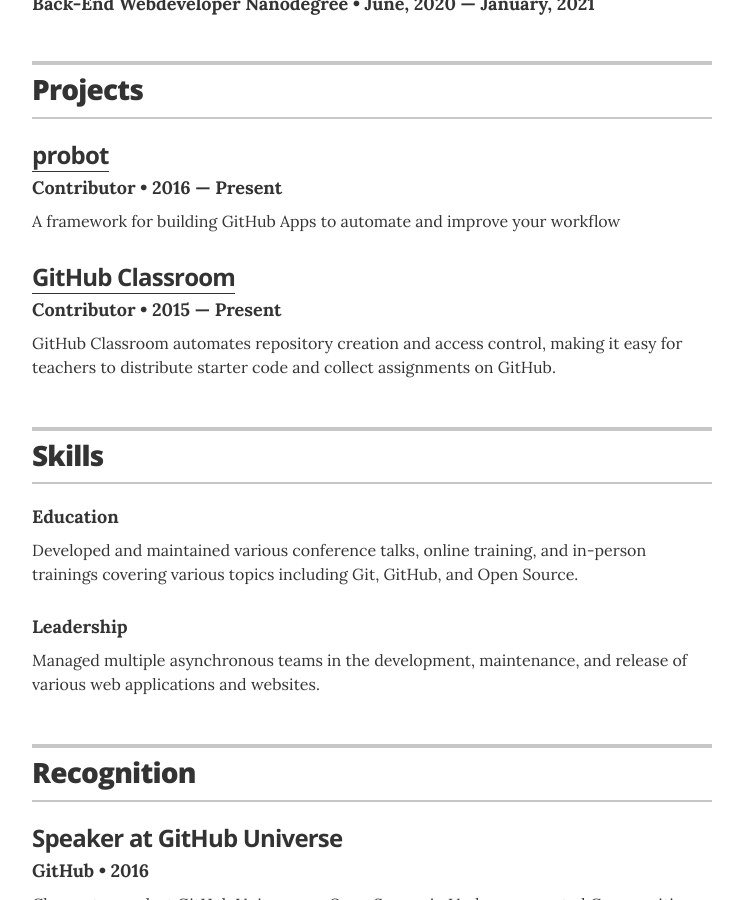
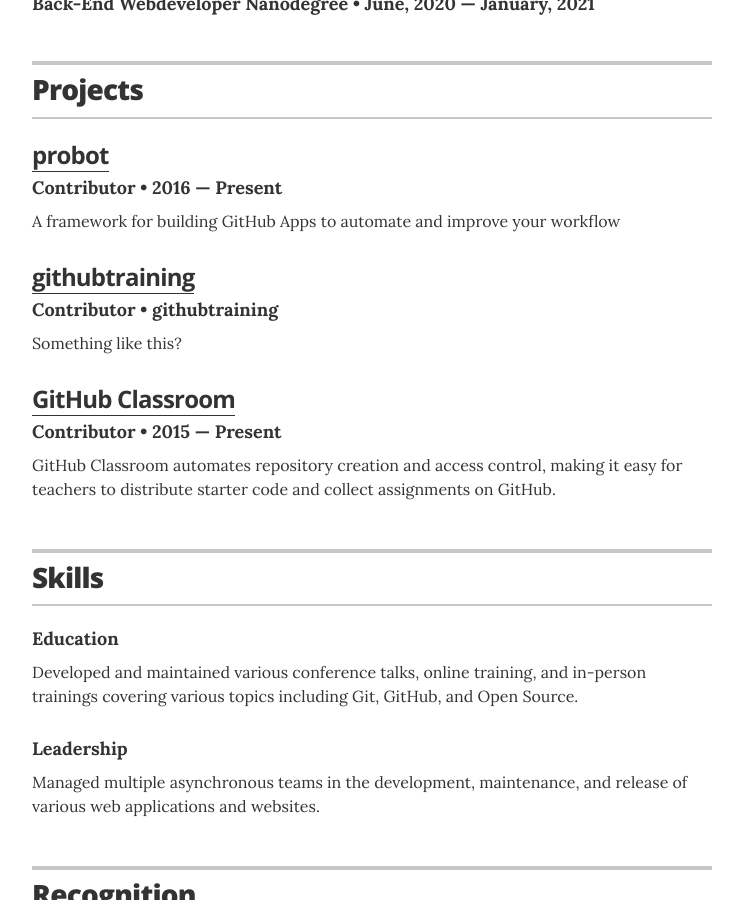
Before and after one commit to Ypssyp/MySite, a Jekyll site: the page built from index.html, in a window 1280 px wide and 900 px high, scrolled down 1026 px. Shown: the whole window, without its empty margins (268-1011 px from the left). Built offline with Jekyll 4.4.1, drawn with Linux system fonts in a browser that asks for light colours.

Commit message:
Update projects.yml

```diff
--- a/_data/projects.yml
+++ b/_data/projects.yml
@@ -8,6 +8,13 @@
   url: "https://github.com/probot/probot"
   description: A framework for building GitHub Apps to automate and improve your workflow
 
+  # githubtraining
+- project: githubtraining
+  role: Contributor
+  duration: githubtraining
+  url: "https://lab.github.com/githubtraining/managing-merge-conflicts"
+  description: Something like this?
+
 # GitHub Classroom
 - project: GitHub Classroom
   role: Contributor
```
